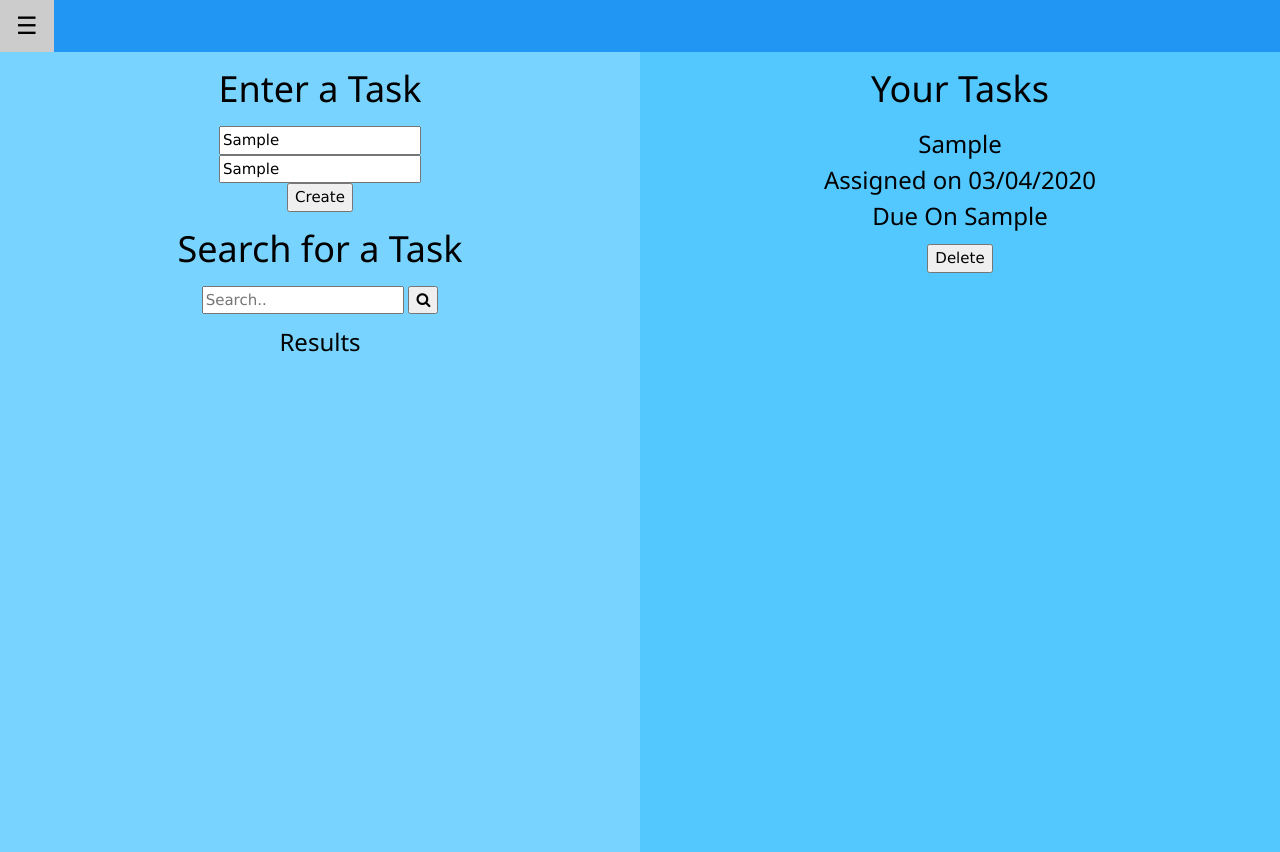
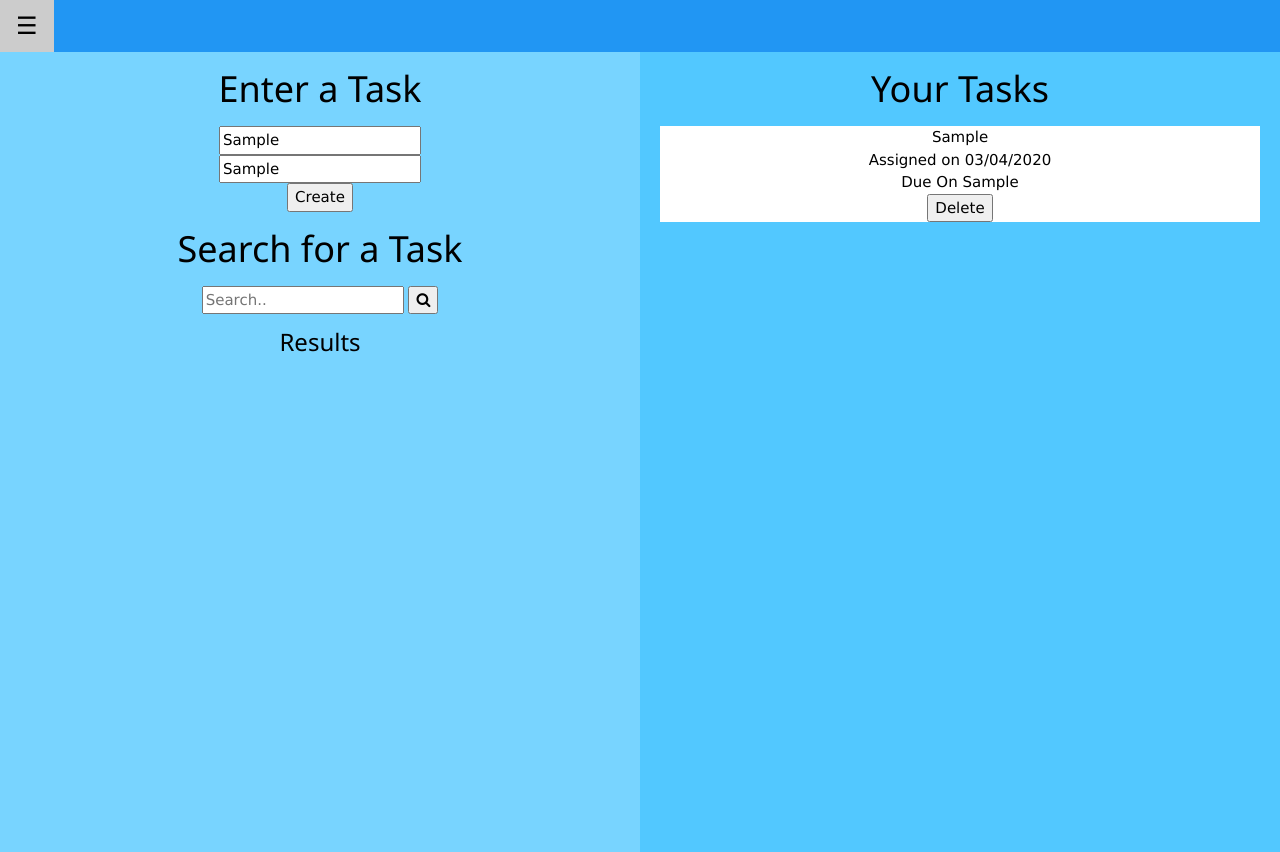
Before and after one commit to LloydPearce/HomeworkHelp, a plain HTML site: page homepage.html in a window 1280 px wide. Both pictures are taken after typing "Sample", "Sample" into the empty fields and a click on the button "Create". Drawn offline with nearby package versions, Linux system fonts and the light colour scheme; no server answers.

Commit message:
Added Boxing

```diff
--- a/homepage.css
+++ b/homepage.css
@@ -8,6 +8,13 @@ body{
 h1{
   font-family : "Montserrat";
   font-size : 35px;
+}
+
+.task{
+  background-color: white;
+  margin-bottom: 10px;
+  margin-left: 20px;
+  margin-right: 20px;
 }
 
 .homepageTitle{
--- a/index.js
+++ b/index.js
@@ -39,11 +39,14 @@ function writeData(){
     var div = document.createElement("div");
 
     //Editing the inner part of the Div
-    div.innerHTML = "<h3>" + taskName + "<br>Assigned on " + dateAssigned + "<br>Due On " + taskDate +"</h3>" + "<button id = " + index +" onclick = 'deleteData(this.id)'>Delete</button>";
+    div.innerHTML = taskName + "<br>Assigned on " + dateAssigned + "<br>Due On " + taskDate + "<br>" + "<button id = " + index +" onclick = 'deleteData(this.id)'>Delete</button>";
 
     //Giving the Div a class name
     var className = "task" + index;
+    var className2 = "task";
     div.classList.add(className);
+    div.classList.add(className2);
+
 
   //Printing the array into the HTML website
   document.querySelector(".displayArea").appendChild(div);
```
